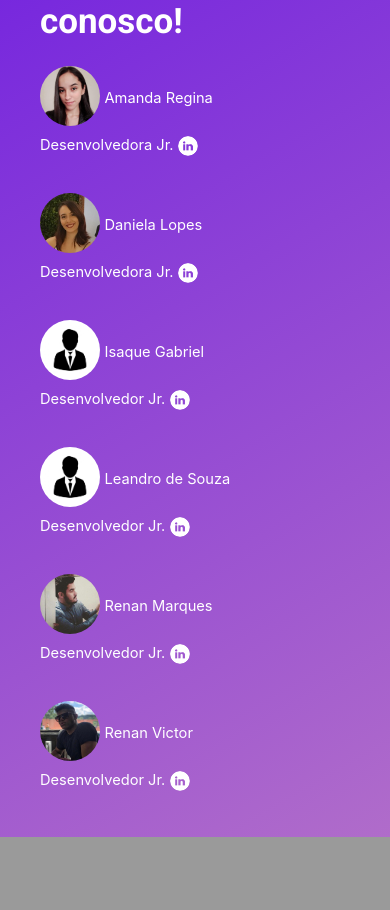
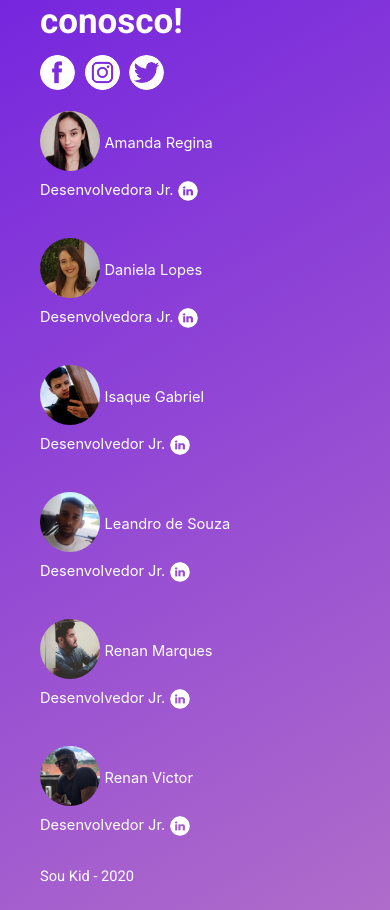
Before and after one commit to Re04nan/SouKid, a PHP site: page /homepage.php in a window 390 px wide. Shown: the part 622-1532 px from the top of the page. Before the commit the page ends 1459 px from the top, so only its background shows below. Run offline with PHP 8.4, Linux system fonts and the light colour scheme.

Commit message:
Adiciona novos ícones e modificações na homepage

```diff
--- a/css/homepage.css
+++ b/css/homepage.css
@@ -66,12 +66,14 @@ nav .right{
     text-align: center;
     font: 500 15px Roboto, sans-serif;
 }
+
 figcaption{
     margin-top: 5px;
     text-align: right;
     color: white;
 
 }
+
 figcaption a{
     text-decoration: none;
     color: white;
@@ -100,12 +102,32 @@ footer h3{
     font: 700 35px Roboto, sans-serif;
 }
 
+.icone {
+    width: 35px;
+    height: 35px;
+    margin-top: 5px;
+    margin-right: 5px;
+    transition: all 0.2s ease-out;
+}
+
 .equipe{
     margin: 1em 0;
 }
 
-.icone {
+.icone-equipe {
     width: 20px;
     height: 20px;
     margin-top: 5px;
+    margin-right: 3px;
+    transition: all 0.2s ease-out;
 }
+
+.icone:hover, .icone-equipe:hover{
+    transform: scale(1.1);
+    box-shadow: 0 0 5px rgba(0, 0 , 0, 0.7);
+}
+
+#assinatura-footer{
+    margin-top: 10px;
+    font: 400 11pt Roboto, sans-serif;
+}
--- a/homepage.php
+++ b/homepage.php
@@ -9,6 +9,7 @@
     <link rel="stylesheet" type="text/css" href="./css/homepage.css">
     <script src="https://code.jquery.com/jquery-3.5.1.slim.min.js"></script>
     <script src="https://cdn.jsdelivr.net/npm/bootstrap@4.5.3/dist/js/bootstrap.bundle.min.js"></script>
+    <script src="./js/homepage.js"></script>
     <title>Sou Kid</title>
 </head>
 
@@ -24,25 +25,25 @@
                     <div class="carousel-item active">
                         <figure>
                             <img src="./img/bemVindo.png" class="d-block w-100" alt="Bem Vindo(a)" title="Bem Vindo(a)">
-                            <figcaption>Designer by<a href="https://www.instagram.com/ruth_cherrys/" target="_blank"> @ruth_cherrys <img src="./img/instagram.svg"></a></figcaption>
+                            <figcaption>Design by<a href="https://www.instagram.com/ruth_cherrys/" target="_blank"> @ruth_cherrys <img src="./img/instagram.svg"></a></figcaption>
                         </figure>
                     </div>
                     <div class="carousel-item">
                         <figure>
                             <img src="./img/partesRecompensa.png" class="d-block w-100" alt="Prêmios" title="Prêmios">
-                            <figcaption>Designer by<a href="https://www.instagram.com/ruth_cherrys/" target="_blank"> @ruth_cherrys <img src="./img/instagram.svg"></a></figcaption>
+                            <figcaption>Design by<a href="https://www.instagram.com/ruth_cherrys/" target="_blank"> @ruth_cherrys <img src="./img/instagram.svg"></a></figcaption>
                         </figure>
                     </div>
                     <div class="carousel-item">
                         <figure>
                             <img src="./img/semaforo.png" class="d-block w-100" alt="Jogos" title="Jogos">
-                            <figcaption>Designer by<a href="https://www.instagram.com/ruth_cherrys/" target="_blank"> @ruth_cherrys <img src="./img/instagram.svg"></a></figcaption>
+                            <figcaption>Design by<a href="https://www.instagram.com/ruth_cherrys/" target="_blank"> @ruth_cherrys <img src="./img/instagram.svg"></a></figcaption>
                         </figure>
                     </div>
                     <div class="carousel-item">
                         <figure>
                             <img src="./img/avatar.png" class="d-block w-100" alt="Personagens" title="Personagens">
-                            <figcaption>Designer by<a href="https://www.instagram.com/ruth_cherrys/" target="_blank"> @ruth_cherrys <img src="./img/instagram.svg"></a></figcaption>
+                            <figcaption>Design by<a href="https://www.instagram.com/ruth_cherrys/" target="_blank"> @ruth_cherrys <img src="./img/instagram.svg"></a></figcaption>
                         </figure>
                     </div>
                 </div>
@@ -64,6 +65,19 @@
                 <div class="col-lg-3 col-md-4 col-sm-12">
                     <h3>Se conecte conosco!</h3>
                 </div>
+                <div class="col-lg-2 col-md-3 col-sm-12">
+                    <a href="#">
+                        <img class="icone" src="./img/facebook.png" />
+                    </a>
+
+                    <a href="#">
+                        <img class="icone" src="./img/instagram.png" />
+                    </a>
+
+                    <a href="#">
+                        <img class="icone" src="./img/twitter.png" />
+                    </a>
+                </div>
             </div>
 
             <div class="row">
@@ -71,7 +85,7 @@
                     <img src="./img/amanda_regina.jpeg">
                     <span>Amanda Regina
                         <br />Desenvolvedora Jr.</span>
-                    <a href="http://linkedin.com/in/amandaregina"><img class="icone"
+                    <a href="http://linkedin.com/in/amandaregina"><img class="icone-equipe"
                             src="./img/linkedin.png" /></a>
                 </div>
 
@@ -79,30 +93,30 @@
                     <img src="./img/daniela-lopes.jpg">
                     <span>Daniela Lopes
                         <br />Desenvolvedora Jr.</span>
-                    <a href="https://www.linkedin.com/in/danielablopess"><img class="icone"
+                    <a href="https://www.linkedin.com/in/danielablopess"><img class="icone-equipe"
                             src="./img/linkedin.png" /></a>
                 </div>
 
                 <div class="col-lg-4 col-md-4 col-sm-12 equipe">
-                    <img src="./img/personIcon.jpg">
+                    <img src="./img/isaque-gabriel.jpg">
                     <span>Isaque Gabriel
                         <br />Desenvolvedor Jr.</span>
-                    <a href="http://linkedin.com/in/isaque-gabriel-6203951a1"><img class="icone"
+                    <a href="http://linkedin.com/in/isaque-gabriel-6203951a1"><img class="icone-equipe"
                             src="./img/linkedin.png" /></a>
                 </div>
 
                 <div class="col-lg-4 col-md-4 col-sm-12 equipe">
-                    <img src="./img/personIcon.jpg">
+                    <img src="./img/leandro-souza.jpg">
                     <span>Leandro de Souza
                         <br />Desenvolvedor Jr.</span>
-                    <a href="#"><img class="icone" src="./img/linkedin.png" /></a>
+                    <a href="#"><img class="icone-equipe" src="./img/linkedin.png" /></a>
                 </div>
 
                 <div class="col-lg-4 col-md-4 col-sm-12 equipe">
                     <img src="./img/renan_marques.jpeg">
                     <span>Renan Marques
                         <br />Desenvolvedor Jr.</span>
-                    <a href="http://linkedin.com/in/renan-marques-615882a4"><img class="icone"
+                    <a href="http://linkedin.com/in/renan-marques-615882a4"><img class="icone-equipe"
                             src="./img/linkedin.png" /></a>
                 </div>
 
@@ -110,7 +124,12 @@
                     <img src="./img/renan_victor.jpeg">
                     <span>Renan Victor
                         <br />Desenvolvedor Jr.</span>
-                    <a href="#"><img class="icone" src="./img/linkedin.png" /></a>
+                    <a href="#"><img class="icone-equipe" src="./img/linkedin.png" /></a>
+                </div>
+            </div>
+            <div id="assinatura-footer" class="row">
+                <div class="col-lg-12 col-md-12 col-sm-12">
+                    <span id="ano"></span>
                 </div>
             </div>
         </div>
--- /dev/null
+++ b/js/homepage.js
@@ -0,0 +1,7 @@
+window.onload = function() {
+    let d = new Date();
+    let n = d.getFullYear();
+
+    let ano = document.querySelector('#ano');
+    ano.textContent = `Sou Kid - ${n}`
+};
```
Also changed, not shown: img/facebook.png (added), img/instagram.png (added), img/isaque-gabriel.jpg (added), img/leandro-souza.jpg (added), img/twitter.png (added).
